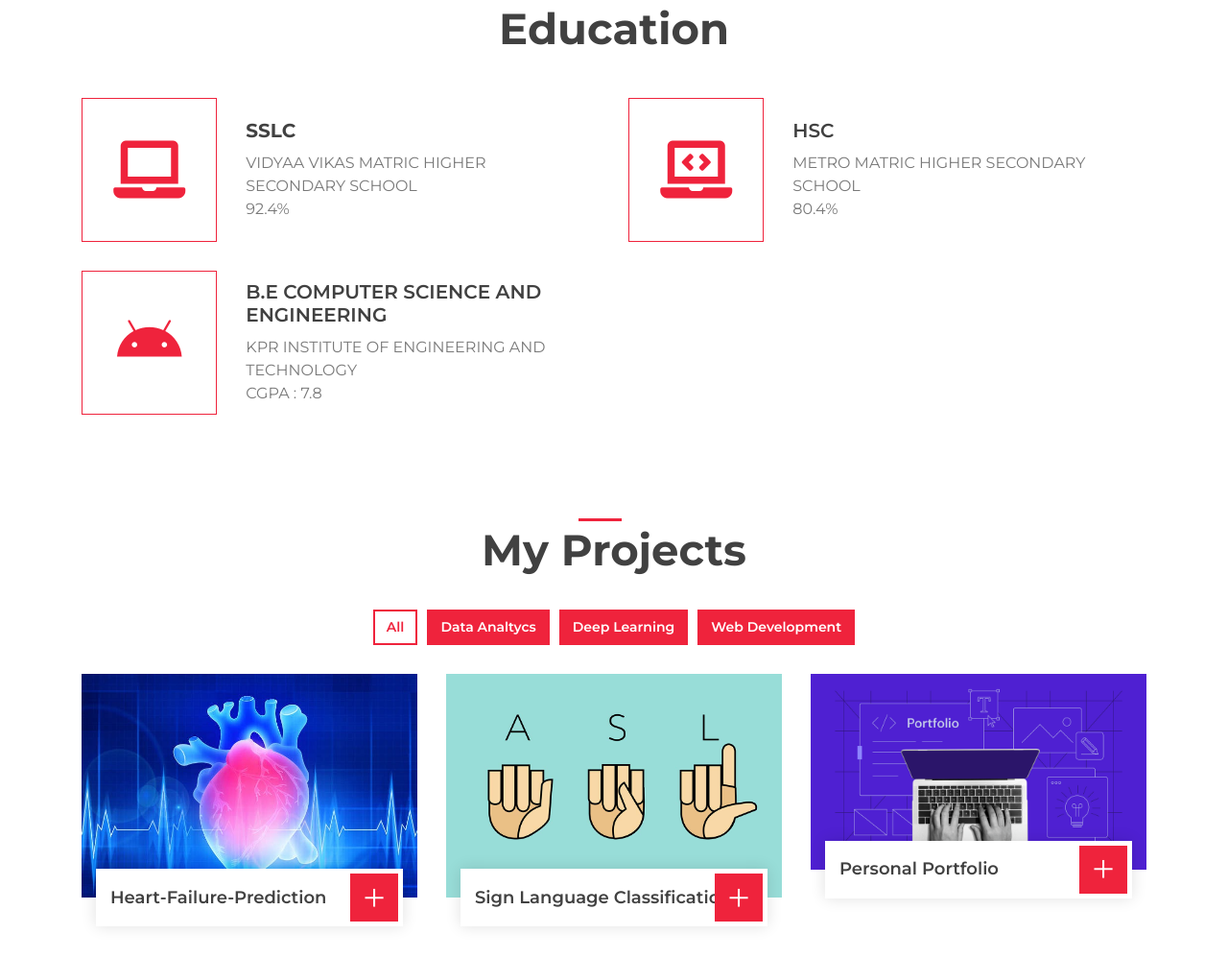
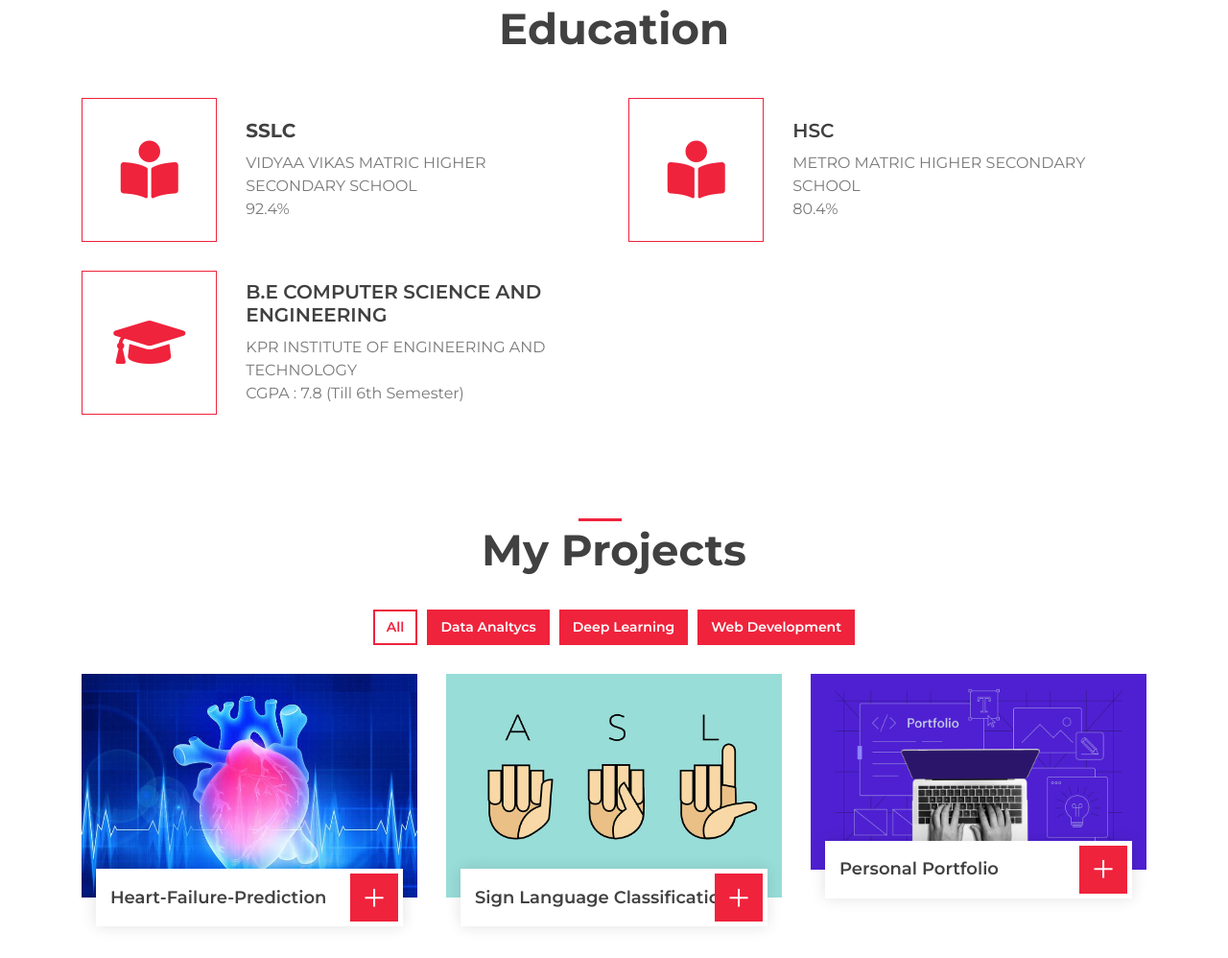
Before and after one commit to ashwinudhayakannan/My_portfolio, a plain HTML site: page index.html in a window 1280 px wide. Shown: the part 1262-2260 px from the top of the page at 96% size. Drawn offline with nearby package versions, Linux system fonts and the light colour scheme.

Commit message:
Add files via upload

```diff
--- a/index.html
+++ b/index.html
@@ -147,7 +147,7 @@ contribution to the success of the company
                     <div class="col-lg-6 wow fadeInUp" data-wow-delay="0.0s">
                         <div class="service-item">
                             <div class="service-icon">
-                                <i class="fa fa-laptop"></i>
+                                <i class="fas fa-book-reader"></i>
                             </div>
                             <div class="service-text">
                                 <h3><b>SSLC</b></h3>
@@ -161,7 +161,7 @@ contribution to the success of the company
                     <div class="col-lg-6 wow fadeInUp" data-wow-delay="0.2s">
                         <div class="service-item">
                             <div class="service-icon">
-                                <i class="fa fa-laptop-code"></i>
+                                <i class="fas fa-book-reader"></i>
                             </div>
                             <div class="service-text">
                                 <h3>HSC</h3>
@@ -175,14 +175,14 @@ contribution to the success of the company
                     <div class="col-lg-6 wow fadeInUp" data-wow-delay="0.4s">
                         <div class="service-item">
                             <div class="service-icon">
-                                <i class="fab fa-android"></i>
+                                <i class="fas fa-graduation-cap"></i>
                             </div>
                             <div class="service-text">
                                 <h3>B.E COMPUTER SCIENCE AND ENGINEERING</h3>
                                 <p>
                                     KPR INSTITUTE OF ENGINEERING AND TECHNOLOGY
                                 </p>
-                                <p>CGPA : 7.8</p>
+                                <p>CGPA : 7.8 (Till 6th Semester) </p>
                             </div>
                         </div>
                     </div>
@@ -246,7 +246,7 @@ contribution to the success of the company
                             </div>
                             <div class="portfolio-text">
                                 <h3>Personal Portfolio</h3>
-                                <a class="btn" href="img/portfolio-3.jpg" data-lightbox="portfolio">+</a>
+                                <a class="btn" href="https://github.com/ashwinudhayakannan/My_portfolio" >+</a>
                             </div>
                         </div>
                     </div>
```
